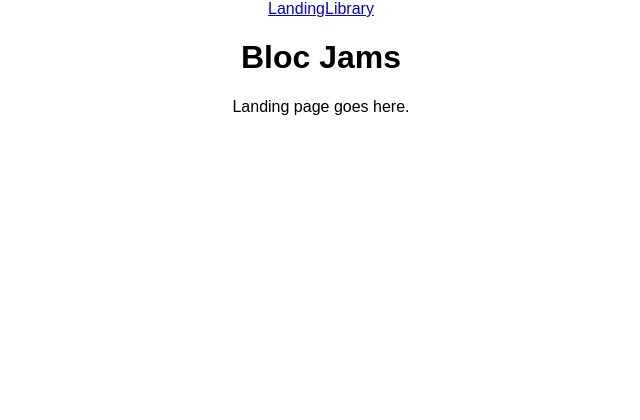
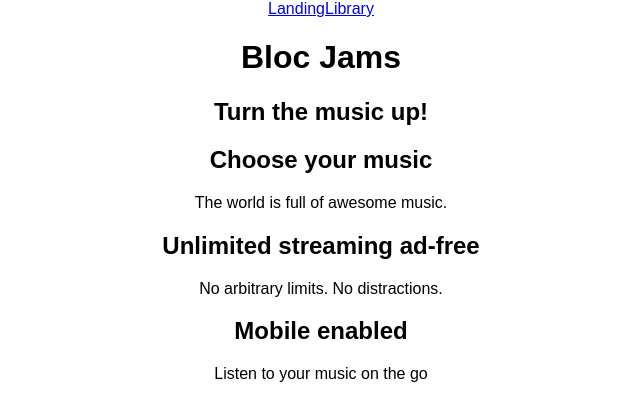
Before and after one commit to shaggers/bloc-jams-react, a React (Create React App) app: page / in a window 1280 px wide. Shown: the top 420 px of the page, without its empty margins (319-959 px from the left). Built offline with nearby package versions, Linux system fonts and the light colour scheme.

Commit message:
checkpoint 4 work

```diff
--- a/src/components/Landing.js
+++ b/src/components/Landing.js
@@ -2,7 +2,22 @@
 
 const Landing = () => (
 	<section className='landing'>
-		Landing page goes here.
+		<h1 className='hero-title'>Turn the music up!</h1>
+
+		<section className='selling-points'>
+			<div className='point'>
+				<h2 className='point-title'>Choose your music</h2>
+				<p className='point-description'>The world is full of awesome music.</p>
+			</div>
+			<div className='point'>
+				<h2 className='point-title'>Unlimited streaming ad-free</h2>
+				<p className='point-description'>No arbitrary limits. No distractions.</p>
+			</div>
+			<div className='point'>
+				<h2 className='class-title'>Mobile enabled</h2>
+				<p className='class-description'>Listen to your music on the go</p>
+			</div>
+		</section>
 	</section>
 );
 
```
